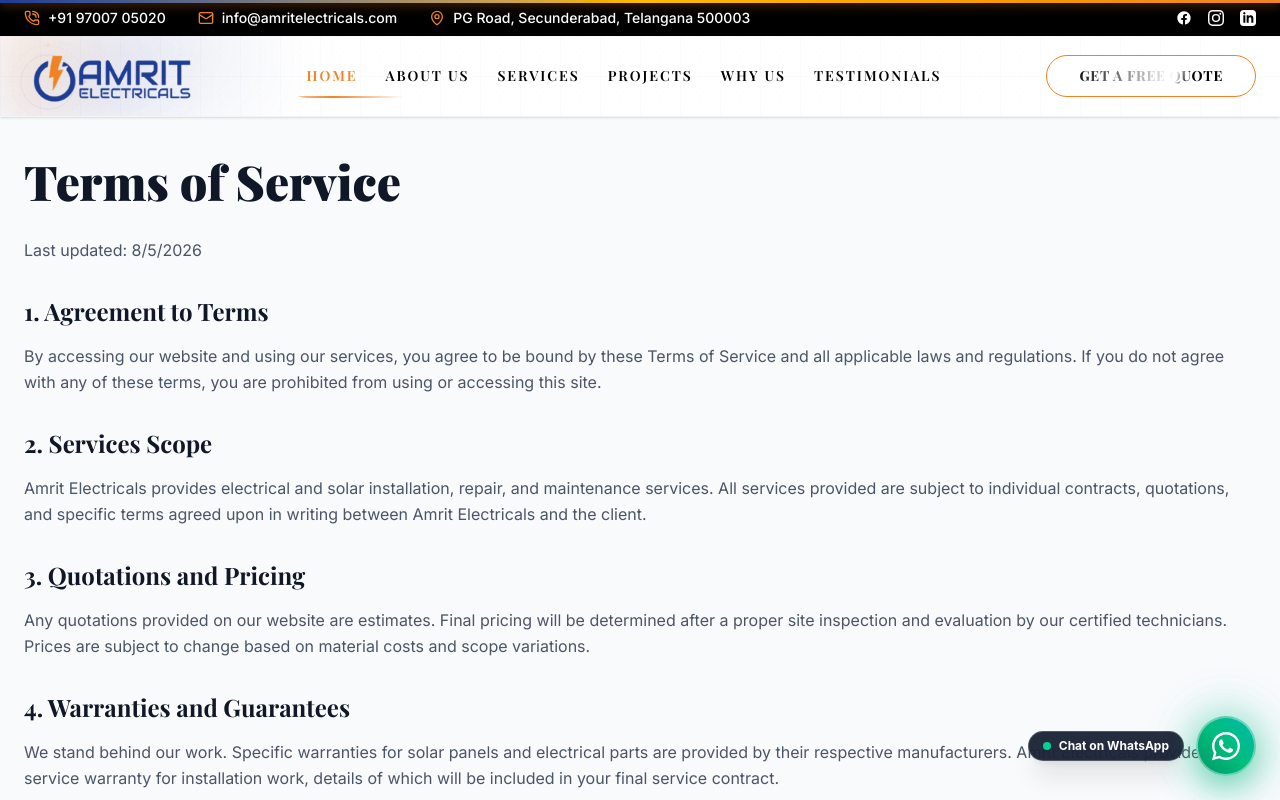
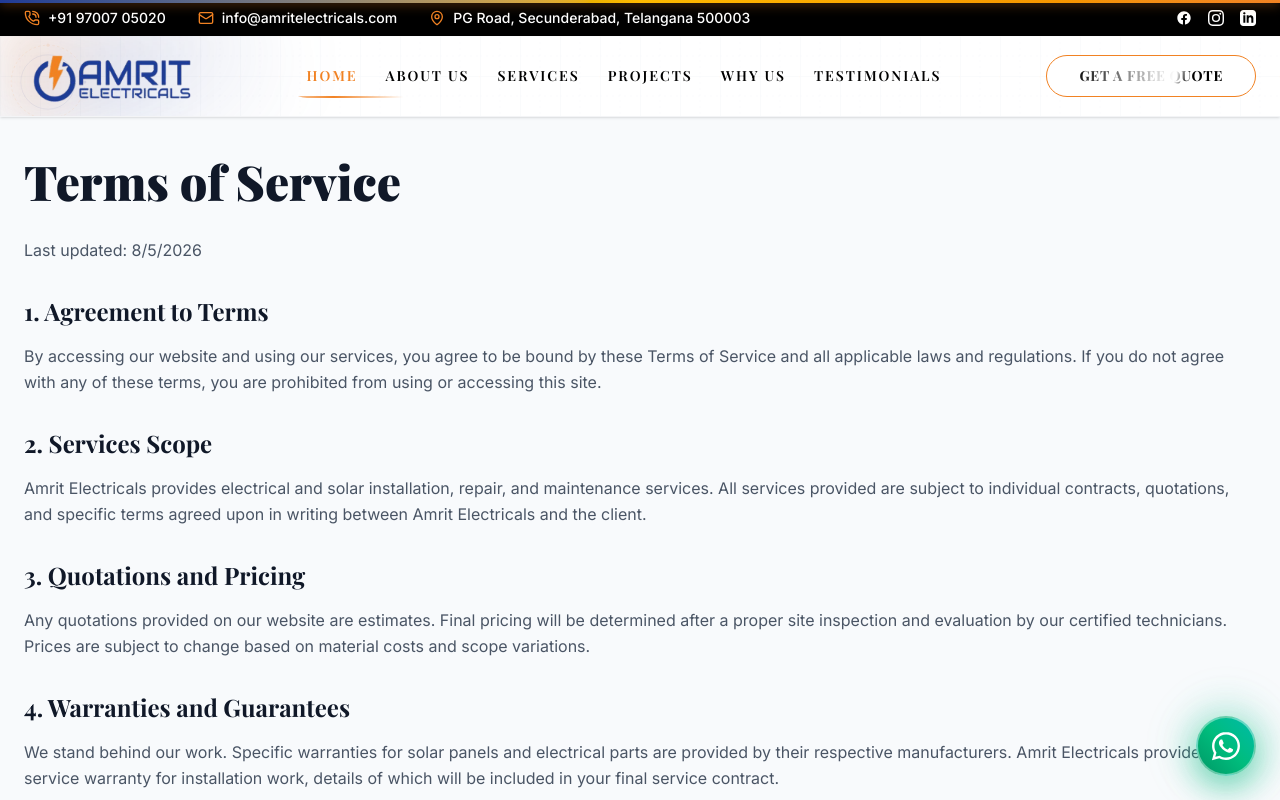
Before and after one commit to digitalwebconnection/amrit, a React (Vite) app: page /terms-of-service in a window 1280 px wide. Shown: the top 800 px of the page. Built offline with nearby package versions, Linux system fonts and the light colour scheme; a web font is replaced by a local one.

Commit message:
feat: add WhatsAppWidget component for automated solar and electrical consultation inquiries

```diff
--- a/src/Component/WhatsAppWidget.tsx
+++ b/src/Component/WhatsAppWidget.tsx
@@ -196,17 +196,7 @@
             transition={{ duration: 3, repeat: Infinity, ease: "easeInOut", delay: 0.5 }}
           />
 
-          {/* Floating Tooltip Pill */}
-          <motion.div
-            initial={{ opacity: 0, x: 10 }}
-            animate={{ opacity: 1, x: 0 }}
-            transition={{ delay: 1, duration: 0.5 }}
-            onClick={() => setIsOpen(true)}
-            className="absolute right-18 top-1/2 -translate-y-1/2 whitespace-nowrap bg-slate-900/90 backdrop-blur-md text-white text-xs font-bold px-3.5 py-1.5 rounded-full shadow-xl border border-white/20 hidden sm:flex items-center gap-2 cursor-pointer group-hover:scale-104 transition-transform"
-          >
-            <span className="w-2 h-2 rounded-full bg-emerald-400 animate-pulse" />
-            <span>Chat on WhatsApp</span>
-          </motion.div>
+
 
           {/* Main Floating WhatsApp Button */}
           <motion.button
```
